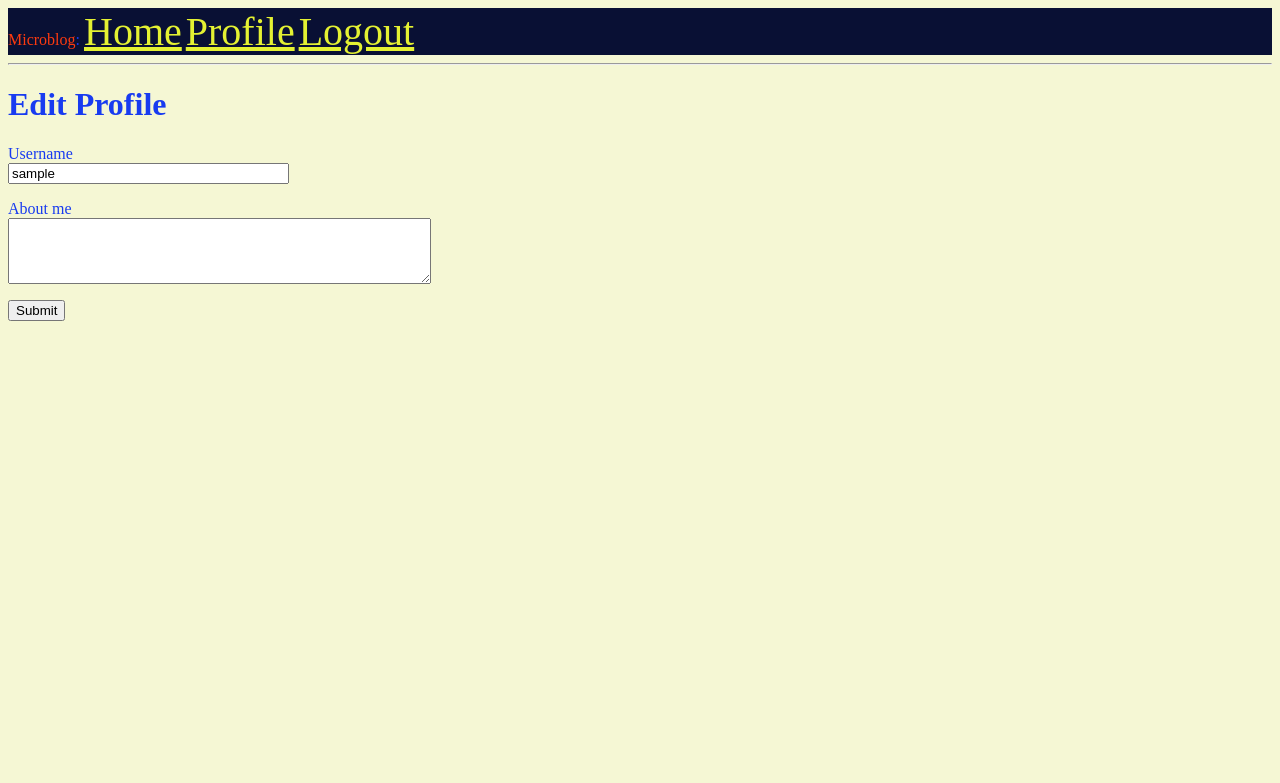
After one commit to HungOm/Flask101, a Flask app: page /edit_profile in a window 1280 px wide. The commit adds this page. Shown: the top 783 px of the page. Run offline with Flask 2, Linux system fonts and the light colour scheme; the visitor is signed in with stand-in values (Sample User, id 1); data comes from the database, SQL or seed files in the repository; both versions use the stored data as it was after the commit.

Commit message:
Avater and Edit Profile

```diff
--- a/app/forms.py
+++ b/app/forms.py
@@ -1,19 +1,30 @@
 from flask_wtf import FlaskForm
-from wtforms import StringField, PasswordField, BooleanField, SubmitField
-from wtforms.validators import DataRequired,ValidationError,Email,EqualTo
+from wtforms import (StringField, PasswordField, BooleanField,
+                     SubmitField, TextAreaField)
+from wtforms.validators import (DataRequired, ValidationError,
+                                Email, EqualTo, Length)
 from app.models import User
+
+
+class EditprofileForm(FlaskForm):
+    username = StringField('Username', validators=[DataRequired()])
+    about_me = TextAreaField('About me', validators=[Length(min=0, max=140)])
+    submit = SubmitField('Submit')
+
 
 class LoginForm(FlaskForm):
     username = StringField('Username', validators=[DataRequired()])
     password = PasswordField('Password', validators=[DataRequired()])
     remember_me = BooleanField('Remember Me')
-    submit = SubmitField('Sign In')
+    submit = SubmitField('Sing In')
+
 
 class RegistrationForm(FlaskForm):
-    username = StringField('Username', validators = [DataRequired()])
-    email = StringField('Email',validators=[DataRequired(), Email()])
+    username = StringField('Username', validators=[DataRequired()])
+    email = StringField('Email', validators=[DataRequired(), Email()])
     password = PasswordField('Password', validators=[DataRequired()])
-    password2 = PasswordField('Repeat Password', validators = [DataRequired(),EqualTo('password')])
+    password2 = PasswordField('Repeat Password', validators=[DataRequired(),
+                                                             EqualTo('password')])
     submit = SubmitField('Register')
 
     def validate_username(self, username):
--- a/app/models.py
+++ b/app/models.py
@@ -3,25 +3,32 @@ from datetime import datetime
 from werkzeug.security import generate_password_hash, check_password_hash
 from flask_login import UserMixin
 from app import login
+from hashlib import md5
 
 
-class User(UserMixin,db.Model):
-    id = db.Column(db.Integer, primary_key = True)
-    username = db.Column(db.String(64), index = True, unique= True)
+class User(UserMixin, db.Model):
+    id = db.Column(db.Integer, primary_key=True)
+    username = db.Column(db.String(64), index=True, unique=True)
     email = db.Column(db.String(120), index=True, unique=True)
-    password_hash =db.Column(db.String(128))
-    posts = db.relationship('Post', backref='author', lazy ='dynamic')
+    password_hash = db.Column(db.String(128))
+    posts = db.relationship('Post', backref='author', lazy='dynamic')
 
-
+    about_me = db.Column(db.String(140))
+    last_seen = db.Column(db.DateTime, default=datetime.utcnow)
 
     def __repr__(self):
         return '<User {}>'.format(self.username)
 
-    def set_password(self,password):
-        self.password_hash =generate_password_hash(password)
+    def set_password(self, password):
+        self.password_hash = generate_password_hash(password)
 
-    def check_password(self,password):
+    def check_password(self, password):
         return check_password_hash(self.password_hash, password)
+
+    def avatar(self, size):
+        digest = md5(self.email.lower().encode('utf-8')).hexdigest()
+        return 'https://www.gravatar.com/avatar/{}?d=identicon&s={}'.format(
+            digest, size)
 
     @login.user_loader
     def load_user(id):
@@ -32,7 +39,7 @@ class User(UserMixin,db.Model):
 class Post(db.Model):
     id = db.Column(db.Integer, primary_key =True)
     body = db.Column(db.String(140))
-    timestamp =db.Column(db.DateTime, index =True, default = datetime.utcnow)
+    timestamp =db.Column(db.DateTime, index=True, default=datetime.utcnow)
     user_id = db.Column(db.Integer,db.ForeignKey('user.id'))
 
     def __repr__(self):
--- a/app/routes.py
+++ b/app/routes.py
@@ -1,9 +1,34 @@
 from werkzeug.urls import url_parse
 from app import app,db
 from flask import render_template,flash,redirect,request, url_for
-from app.forms import LoginForm,RegistrationForm
+from app.forms import LoginForm,RegistrationForm, EditprofileForm
 from flask_login import current_user, login_user, logout_user,login_required
 from app.models import User
+from datetime import datetime
+
+
+@app.route('/edit_profile', methods=['GET', 'POST'])
+@login_required
+def edit_profile():
+    form = EditprofileForm()
+    if form.validate_on_submit():
+        current_user.username = form.username.data
+        current_user.about_me = form.about_me.data
+        db.session.commit()
+        flash('Your changes have been saved')
+        return redirect(url_for('edit_profile'))
+    elif request.method == "GET":
+        form.username.data = current_user.username
+        form.about_me.data = current_user.about_me
+    return render_template('edit_profile.html', title="Edit Profile",
+                           form=form)
+
+
+@app.before_request
+def before_request():
+    if current_user.is_authenticated:
+        current_user.last_seen = datetime.utcnow()
+        db.session.commit()
 
 @app.route('/')
 @app.route('/index')
@@ -11,18 +36,18 @@ from app.models import User
 def index():
     user = {'username':'Om'}
     posts =[
-    {'author':{'username':'John'},
-    'body':"beautiful day in Portland!"
+    {'author': {'username': 'John'},
+    'body': "beautiful day in Portland!"
     },
 
-    {'author':{'username':'Susan'},
-    'body':"The avengers movie was so cool!"
+    {'author': {'username': 'Susan'},
+    'body': "The avengers movie was so cool!"
 
     },
     {'author':{'username':'Om'},
-    'body':"Roses are red, Sky are blue, you are nerver a fool to love ,Really?"}
+    'body':"Roses are red, Sky are blue, you are nerver a fool to love, Really?"}
     ]
-    return render_template('index.html', user =user, title ="Home", posts =posts)
+    return render_template('index.html', user=user, title="Home", posts=posts)
 
 
 # @app.route('/hello/<name>')
@@ -80,7 +105,8 @@ def logout():
     logout_user()
     return redirect(url_for('index'))
 
-@app.route('/register',methods=['GET','POST'])
+
+@app.route('/register', methods=['GET', 'POST'])
 def register():
     if current_user.is_authenticated:
         return redirect(url_for('index'))
@@ -91,5 +117,19 @@ def register():
         db.session.add(user)
         db.session.commit()
         flash('Congratulations, you are now a registered user!')
-        return redirect(url_for(login))
+        return redirect(url_for('login'))
     return render_template('register.html',title = 'Register', form=form)
+
+
+@app.route('/user/<username>')
+# allow only for authorized users
+@login_required
+# the view for user routes
+def user(username):
+    user = User.query.filter_by(username=username).first_or_404()
+    posts = [
+            {'author': user, 'body': 'Test Post #1'},
+            {'author': user, 'body': 'Test Post #2'}
+            ]
+    # render template with the posts above
+    return render_template('user.html', user=user, posts=posts)
--- a/app/static/style.css
+++ b/app/static/style.css
@@ -1,4 +1,31 @@
 body{
-  background: gray;
-  color:blue;
+  background: #F5F7D4;
+  color:#183BF0;
 }
+div{
+  background-color:#091034;
+}
+a {
+  font-size: 40px;
+  color: #E4F132;
+}
+
+table tr td h1 {
+  color:#66B032;
+}
+span{
+  color:#FD3A0F;
+}
+#message{
+  color:#E4F132;
+  background-color:#1D2759;
+}
+#register{
+  color:green;
+}
+.usersays{
+  color:#66B032;
+}
+table tr td img{
+  border-radius: 1px green;
+}
--- a/app/templates/base.html
+++ b/app/templates/base.html
@@ -6,21 +6,23 @@
         {% else %}
         <title>microblog</title>
         {% endif %}
+        <link rel = "stylesheet" href ="/static/style.css">
     </head>
     <body>
         <div>
-            Microblog:
+            <span>Microblog</span>:
             <a href="{{url_for('index')}}">Home</a>
             {% if current_user.is_anonymous %}
             <a href="{{url_for('login')}}">Login</a>
             {% else %}
+            <a href="{{url_for('user', username=current_user.username)}}">Profile</a>
             <a href="{{url_for('logout')}}">Logout</a>
             {% endif %}
         </div>
         <hr>
         {% with messages = get_flashed_messages() %}
         {% if messages %}
-        <ul>
+        <ul id="message">
             {% for message in messages %}
             <li>{{ message }}</li>
             {% endfor %}
--- /dev/null
+++ b/app/templates/edit_profile.html
@@ -0,0 +1,24 @@
+{% extends "base.html" %}
+
+
+{% block content %}
+<h1>Edit Profile</h1>
+<form class="" action="" method="post">
+  {{ form.hidden_tag() }}
+  <p>
+    {{ form.username.label }} <br>
+    {{ form.username(size=32) }} <br>
+    {% for error in form.username.errors %}
+    <span style="color: red;">[{{ error }}]</span>
+    {% endfor %}
+  </p>
+  <p>
+    {{ form.about_me.label }} <br>
+    {{ form.about_me(cols =50,rows=4) }} <br>
+    {% for error in form.username.errors %}
+    <span style="color: red;">[{{ error }}]</span>
+    {% endfor %}
+  </p>
+  <p>{{ form.submit() }}</p>
+</form>
+{% endblock %}
--- a/app/templates/login.html
+++ b/app/templates/login.html
@@ -5,7 +5,7 @@
 
 {% block content %}
     <h1>Sign In</h1>
-    <p>New User? <a href="{{url_for('register')}}"> click_to_Register</a></p>
+    <p>New User? <a href="{{url_for('register')}}" id ="register"> click_to_Register</a></p>
     <form action="" method="post">
         {{ form.hidden_tag() }}
         <p>
```
Also changed, not shown: app/templates/_post.html (added, +7 -0 lines), app/templates/index.html (+4 -4 lines), app/templates/user.html (added, +21 -0 lines), migrations/versions/1a26cc3abe15_new_fields_in_model.py (added, +30 -0 lines), app.db, 1 other file.
